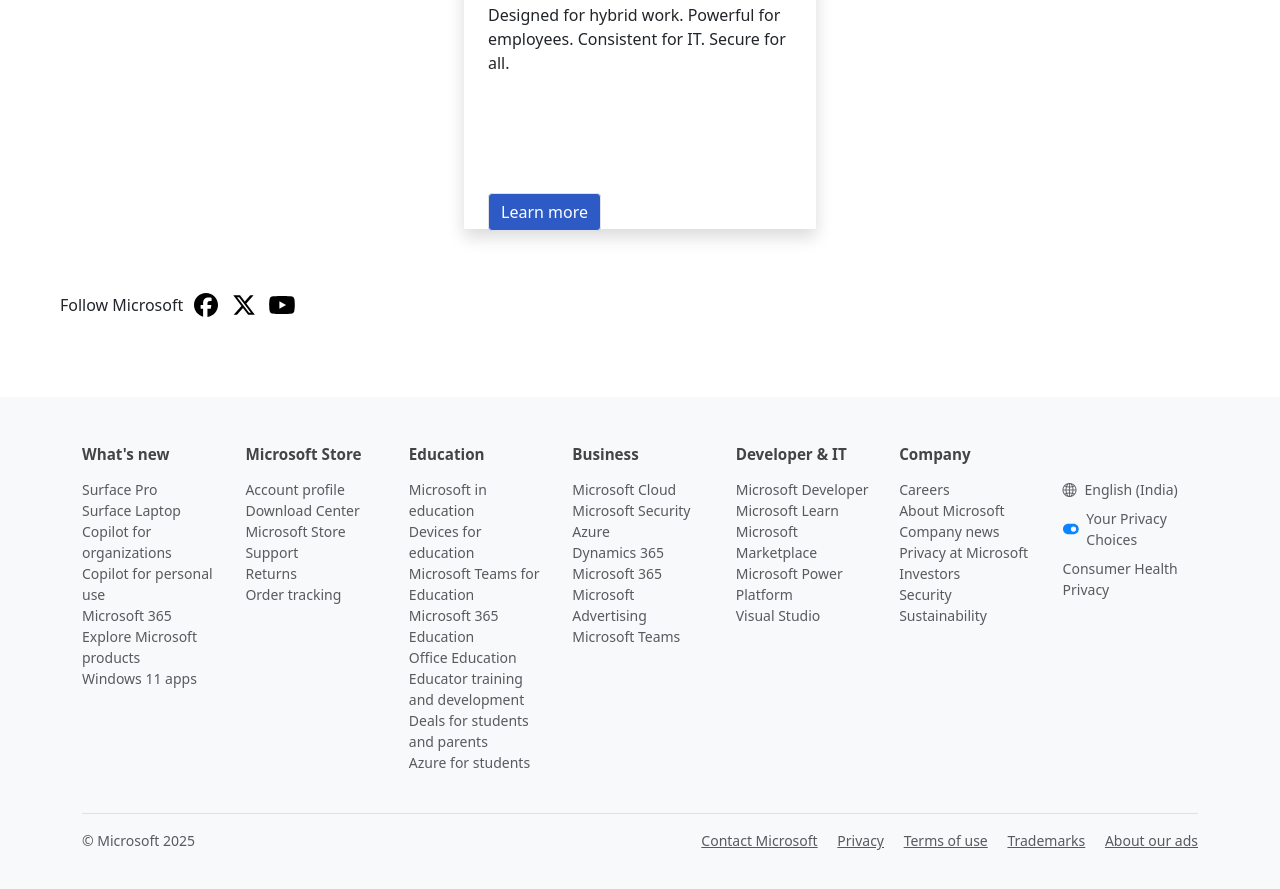
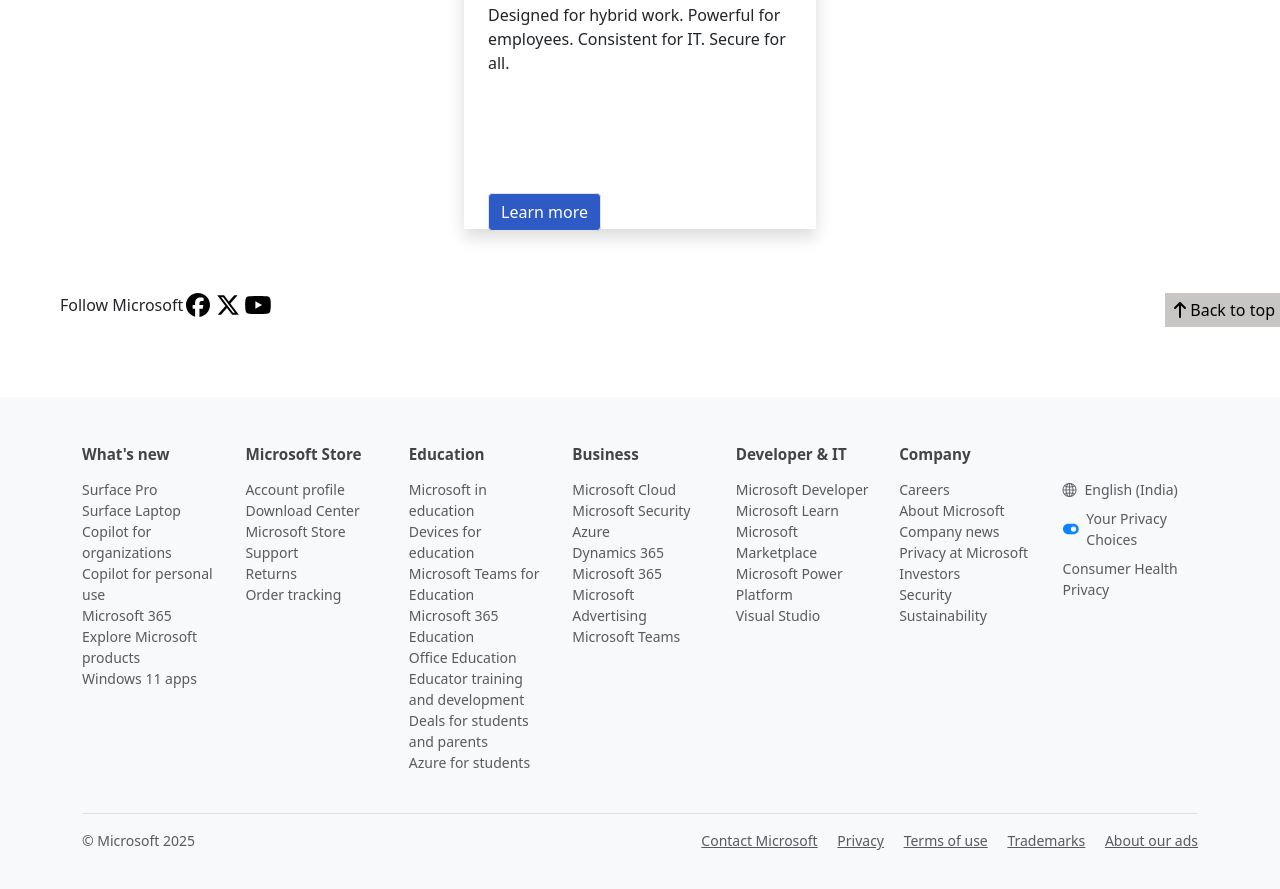
Before and after one commit to ASWIN1860/Microsoft-website-clone, a plain HTML site: page index.html in a window 1280 px wide. Shown: the part 3117-4006 px from the top of the page. Drawn offline with nearby package versions, Linux system fonts and the light colour scheme.

Commit message:
button added

```diff
--- a/index.html
+++ b/index.html
@@ -462,11 +462,16 @@
 
     <!-- SOCIAL MEDIA -->
 
-    <section class="py-3 d-flex text-center gap-2">
-      <p style="font-weight: 400; padding-left: 60px">Follow Microsoft</p>
+    <section class="py-3 d-flex justify-content-between text-center gap-2">
+      <div class="d-flex">
+        <p style="font-weight: 400; padding-left: 60px">Follow Microsoft</p>
       <i class="fa-brands fa-facebook fa-xl" style="color: #000"></i>
       <i class="fa-brands fa-x-twitter fa-xl" style="color: #000"></i>
       <i class="fa-brands fa-youtube fa-xl" style="color: #000"></i>
+      </div>
+      <div>
+        <button class="justify-content-end" style="color: black;background-color: #c8c5c5;padding: 5px;"><i class="fa-solid fa-arrow-up"></i>Back to top</button>
+      </div>
     </section>
 
     <!-- FOOTER -->
```
